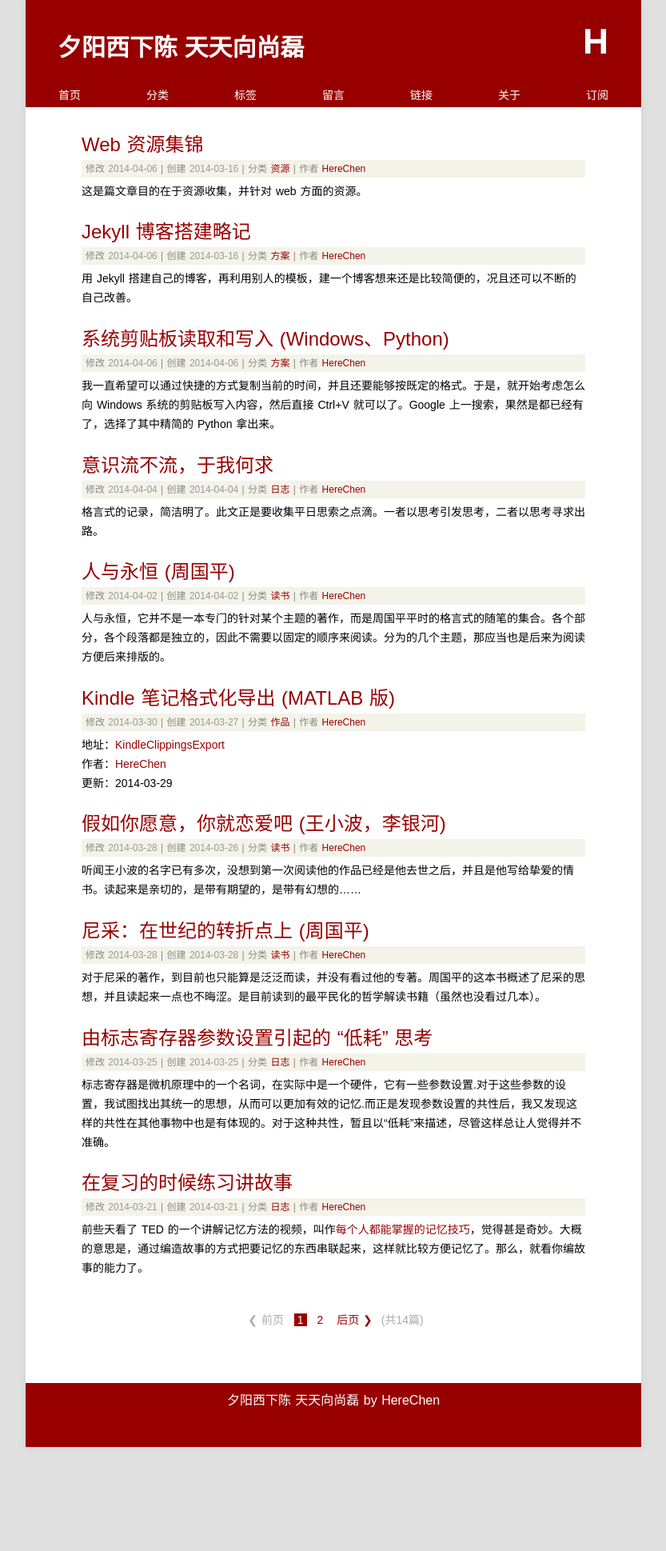
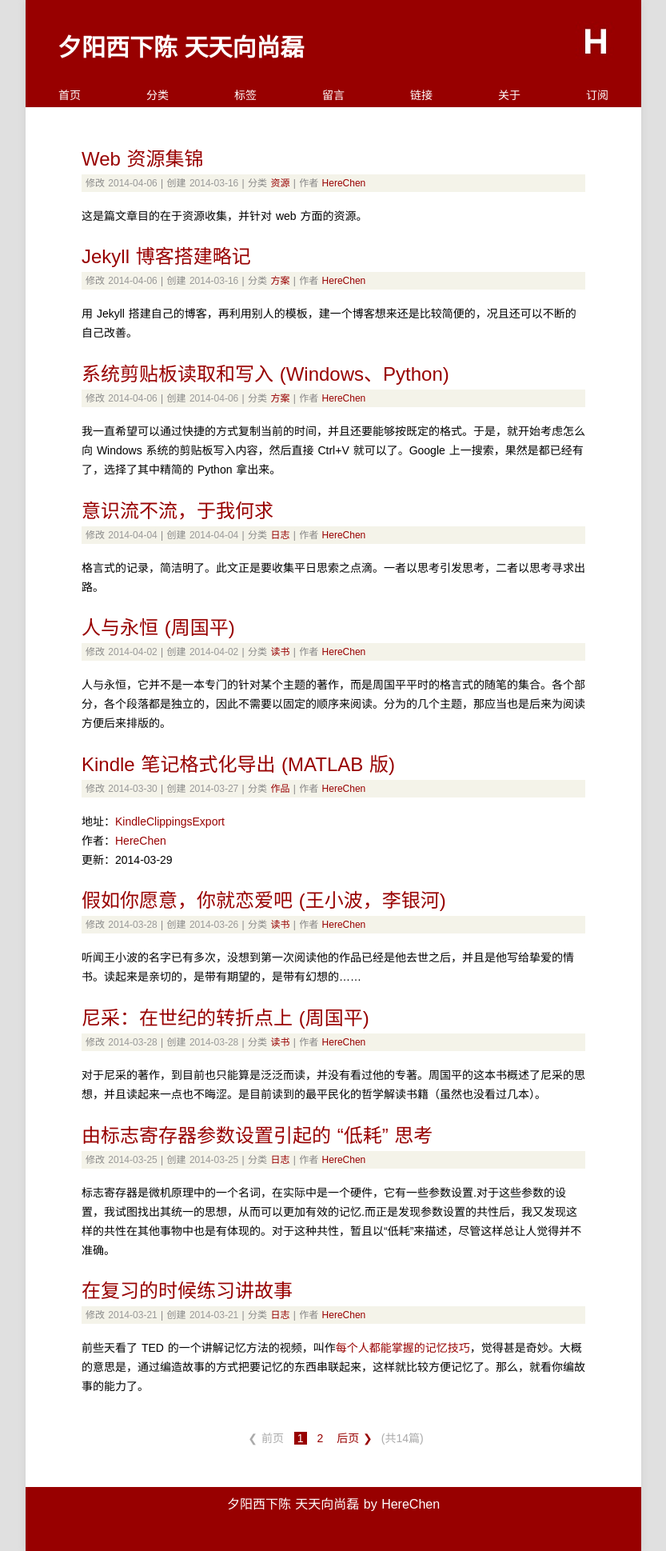
Before and after one commit to Xuezhiyuanlin/herechen.github.io, a Jekyll site: the page built from index.html, in a window 1280 px wide. Shown: the whole page at 80% size, without its empty margins (223-1056 px from the left). Built offline with Jekyll 4.4.1, drawn with Linux system fonts in a browser that asks for light colours; some web fonts are replaced; Markdown is read by kramdown in place of the engine named in the settings; the list of posts is cut into pages by our own code; before the commit the page ends 1809 px from its top, so only the background shows below that.

Commit message:
herechen

```diff
--- a/media/css/style.css
+++ b/media/css/style.css
@@ -26,12 +26,13 @@ body{font-size:14px;
 a{color:#980000;text-decoration:none;}
 a:hover{color:#dd0000;text-decoration:none;}
 hr{margin:.7em 0;border-top:1px dashed #d0d0d0;border-bottom:1px dashed #f9f9f9;}
-p{padding:.5em 0;margin-bottom: 18px;margin-top: 18px;}
+p{padding:.5em 0;}
 .excerpt{margin-bottom: 20px;}
 .listing p{line-height: 24px;margin: 0; padding: 0;}
 .post li{padding:.2em 0;}
 ol,ul{list-style-position:inside;}
 ol ul, ul ol, ul ul, ol ol {margin-left:1em;}
+.content p,.content ul{margin-bottom: 18px;margin-top: 18px;}
 
 blockquote{display:block;text-align:justify;border-left:4px solid #eeeeee;}
 blockquote{margin:1em 0em;padding-left:1.5em;}
```
